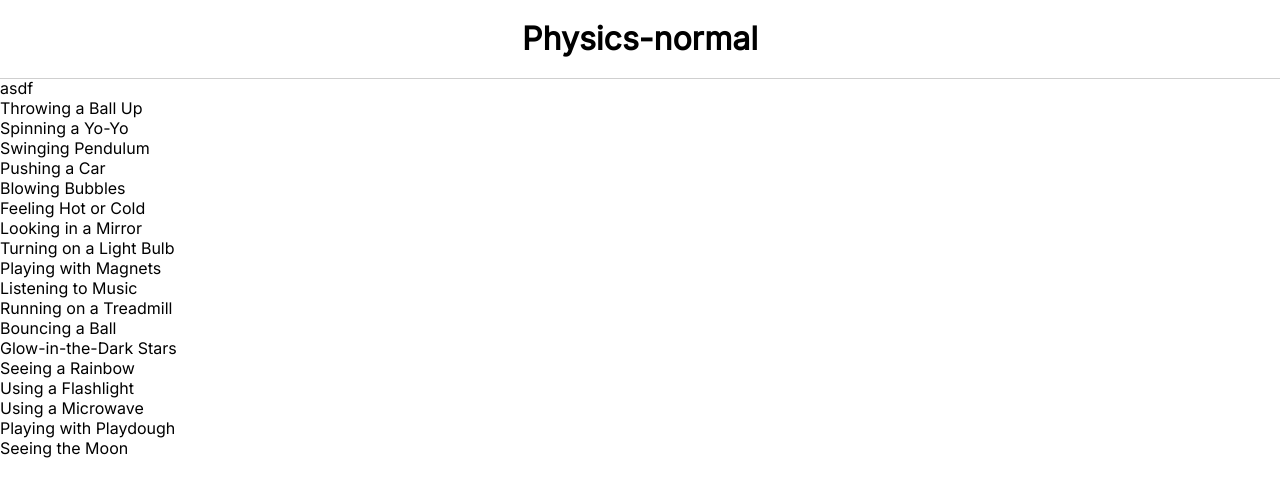
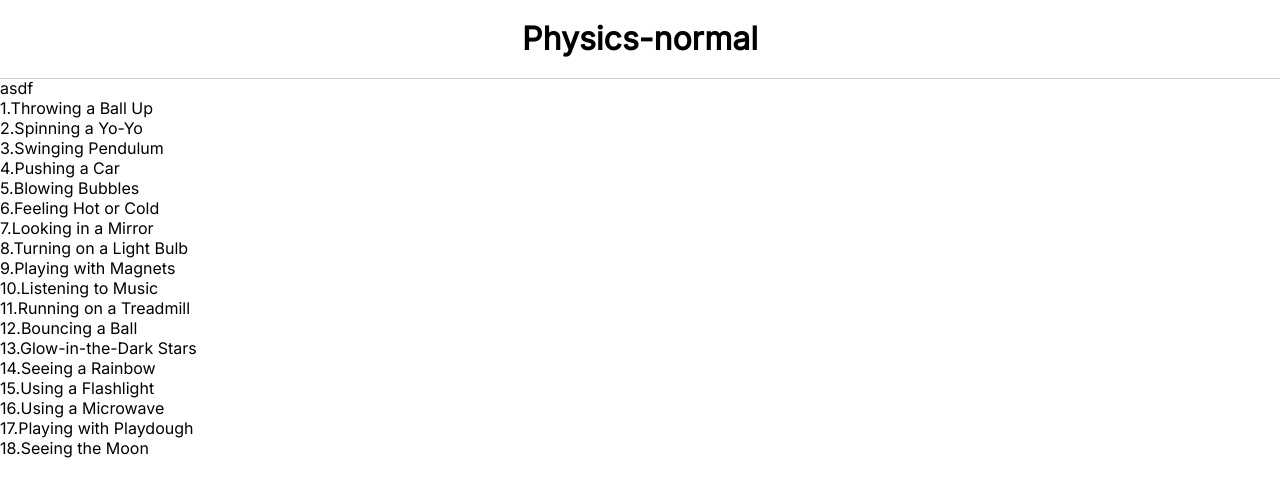
Before and after one commit to BadangGit/PPT-Project, a Vue app in the folder normal/: page / in a window 1280 px wide. Shown: the top 496 px of the page. Built offline with nearby package versions, Linux system fonts and the light colour scheme.

Commit message:
add card number

```diff
--- a/normal/src/components/cards/itemCard.vue
+++ b/normal/src/components/cards/itemCard.vue
@@ -9,5 +9,5 @@ const props = defineProps({
 </script>
 
 <template>
-  <div>{{ props.simulCategory.name }}</div>
+  <div>{{ props.simulCategory.cardNum + "." + props.simulCategory.name }}</div>
 </template>
--- a/normal/src/views/mainPage.vue
+++ b/normal/src/views/mainPage.vue
@@ -5,28 +5,28 @@ import ItemCard from "@/components/cards/itemCard.vue";
 <script lang="ts">
 type Categories = {
   name: string;
-  src?: string;
+  cardNum: number;
 };
 
 const simulCategories: Array<Categories> = [
-  { name: "Throwing a Ball Up" },
-  { name: "Spinning a Yo-Yo" },
-  { name: "Swinging Pendulum" },
-  { name: "Pushing a Car" },
-  { name: "Blowing Bubbles" },
-  { name: "Feeling Hot or Cold" },
-  { name: "Looking in a Mirror" },
-  { name: "Turning on a Light Bulb" },
-  { name: "Playing with Magnets" },
-  { name: "Listening to Music" },
-  { name: "Running on a Treadmill" },
-  { name: "Bouncing a Ball" },
-  { name: "Glow-in-the-Dark Stars" },
-  { name: "Seeing a Rainbow" },
-  { name: "Using a Flashlight" },
-  { name: "Using a Microwave" },
-  { name: "Playing with Playdough" },
-  { name: "Seeing the Moon" },
+  { name: "Throwing a Ball Up", cardNum: 1 },
+  { name: "Spinning a Yo-Yo", cardNum: 2 },
+  { name: "Swinging Pendulum", cardNum: 3 },
+  { name: "Pushing a Car", cardNum: 4 },
+  { name: "Blowing Bubbles", cardNum: 5 },
+  { name: "Feeling Hot or Cold", cardNum: 6 },
+  { name: "Looking in a Mirror", cardNum: 7 },
+  { name: "Turning on a Light Bulb", cardNum: 8 },
+  { name: "Playing with Magnets", cardNum: 9 },
+  { name: "Listening to Music", cardNum: 10 },
+  { name: "Running on a Treadmill", cardNum: 11 },
+  { name: "Bouncing a Ball", cardNum: 12 },
+  { name: "Glow-in-the-Dark Stars", cardNum: 13 },
+  { name: "Seeing a Rainbow", cardNum: 14 },
+  { name: "Using a Flashlight", cardNum: 15 },
+  { name: "Using a Microwave", cardNum: 16 },
+  { name: "Playing with Playdough", cardNum: 17 },
+  { name: "Seeing the Moon", cardNum: 18 },
 ];
 </script>
 
```
